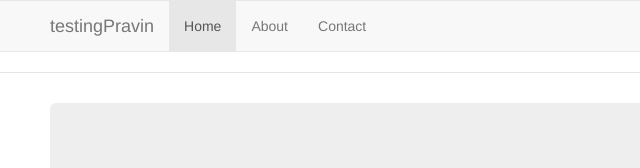
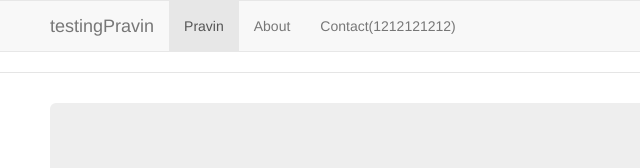
Before and after one commit to onkarlokare/Testing-Pravin, a website: page app/index.html in a window 1280 px wide. Shown: the top 168 px of the page, 240-880 px from the left. Drawn offline with nearby package versions, Linux system fonts and the light colour scheme; some packages are replaced by stand-ins of ours; files that its build step writes are made by us from their sources.

Commit message:
My First Commit

```diff
--- a/app/index.html
+++ b/app/index.html
@@ -39,9 +39,9 @@
           <div class="collapse navbar-collapse" id="js-navbar-collapse">
 
             <ul class="nav navbar-nav">
-              <li class="active"><a href="#/">Home</a></li>
+              <li class="active"><a href="#/">Pravin</a></li>
               <li><a ng-href="#/about">About</a></li>
-              <li><a ng-href="#/">Contact</a></li>
+              <li><a ng-href="#/">Contact(1212121212)</a></li>
             </ul>
           </div>
         </div>
```
